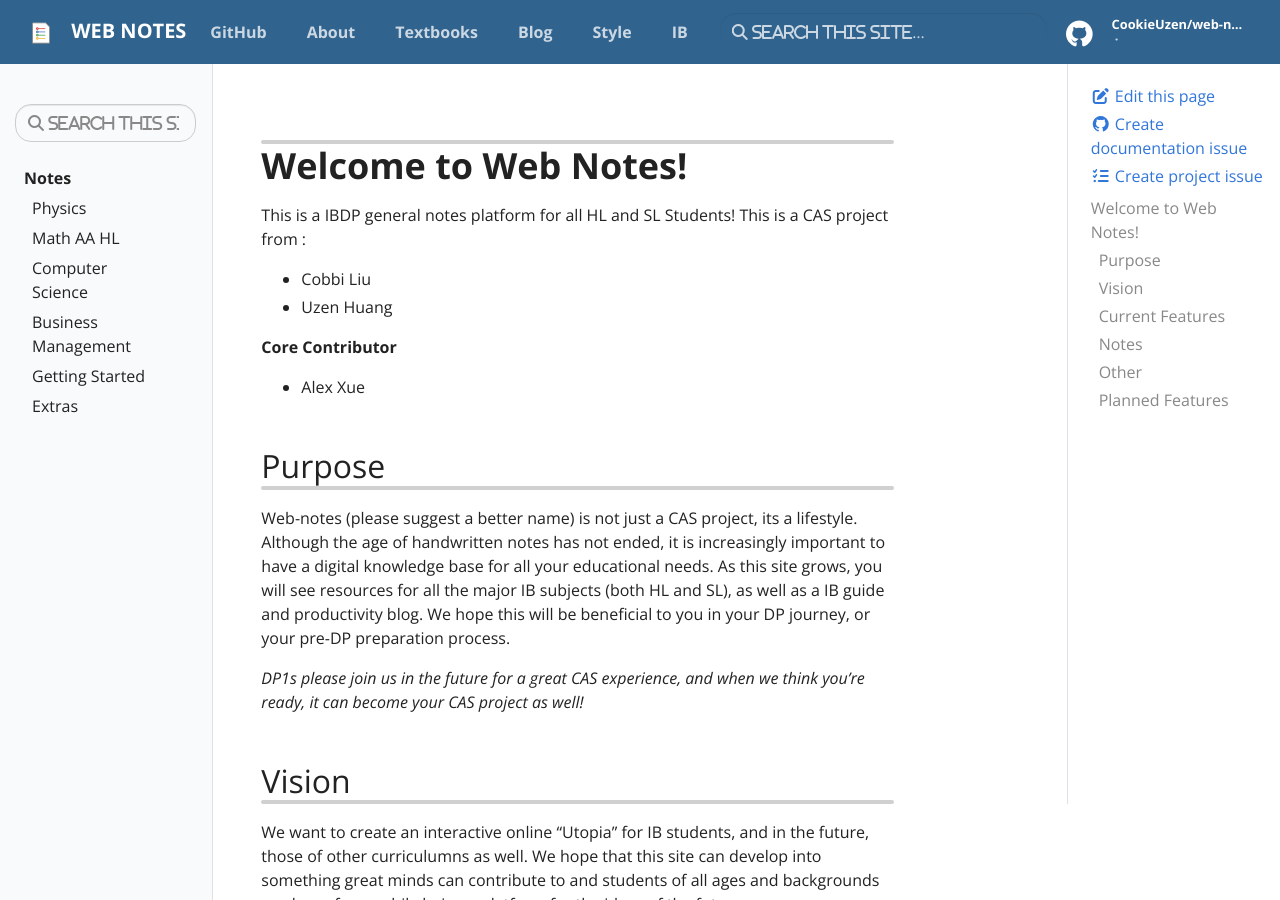
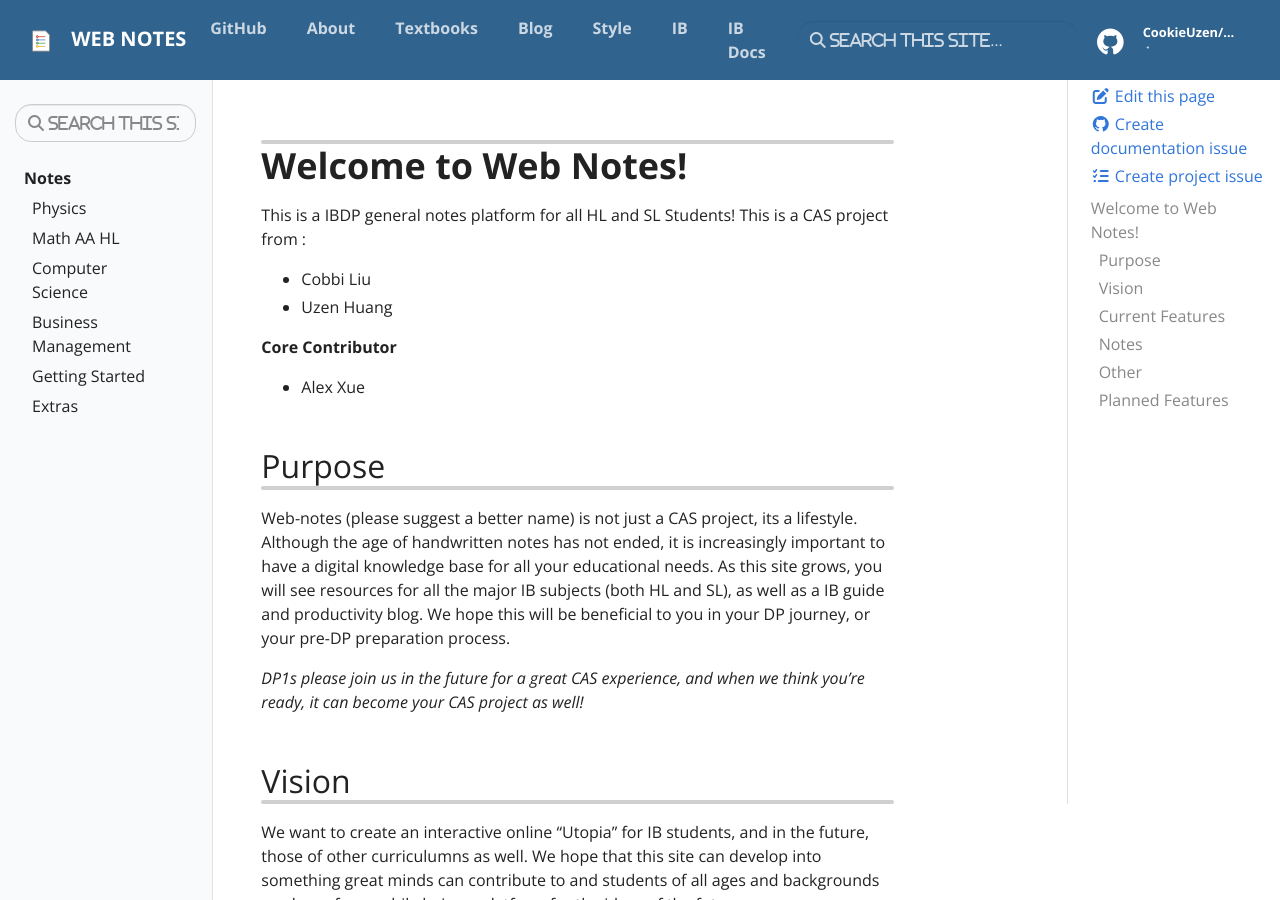
Before and after one commit to CookieUzen/web-notes, a Jekyll site: the page built from pages/index.md, in a window 1280 px wide and 900 px high. Built offline with Jekyll 4.4.1, drawn with Linux system fonts in a browser that asks for light colours; nearby versions of some CDN libraries; library files that are not in the unit come from our copies; comment, search, counter and statistics services are not loaded.

```diff
--- a/_data/navigation.yml
+++ b/_data/navigation.yml
@@ -8,3 +8,5 @@
   url: style
 - title: IB
   url: ib
+- title: IB Docs
+  url: ibdocs
--- /dev/null
+++ b/pages/ibdocs.html
@@ -0,0 +1,5 @@
+---
+permalink: /ibdocs/
+redirect_to:
+  - http://ibdocs.cookiecookiemunch.top:19940
+---
```
Also changed, not shown: pages/ib.html (renamed from pages/documents.html).
